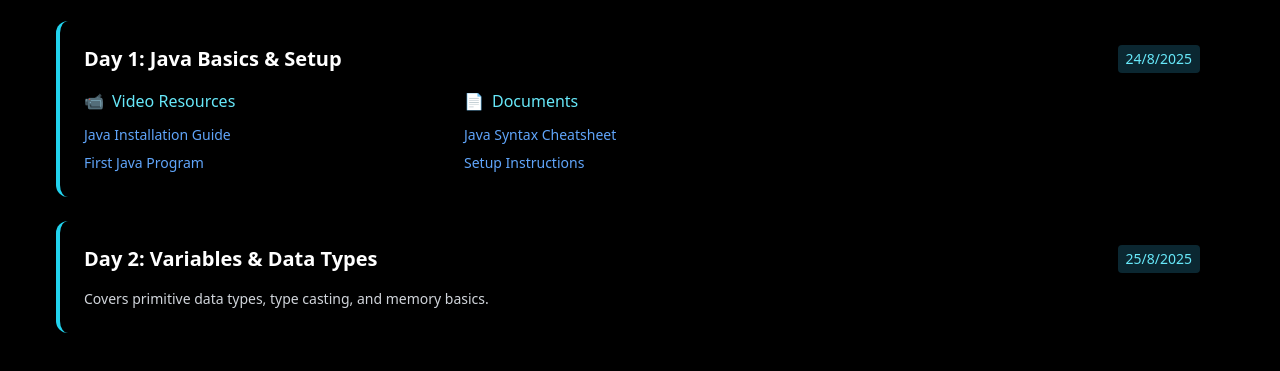
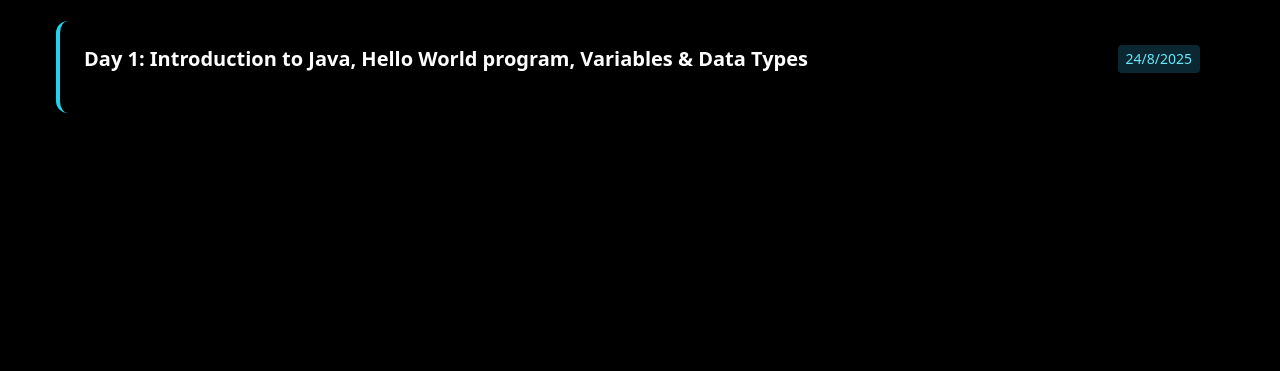
Before and after one commit to Dhruvsaa-t/java-learning-, a plain HTML site: page index.html in a window 1280 px wide. Shown: the part 261-632 px from the top of the page. Drawn offline with nearby package versions, Linux system fonts and the light colour scheme.

Commit message:
Update index.html

```diff
--- a/index.html
+++ b/index.html
@@ -78,16 +78,18 @@
                 </div>
 
                 <div id="daily-topics" class="space-y-4 sm:space-y-6">
+
+
+
                     <!-- Example Day Card -->
                     <div class="glass-card p-4 sm:p-6 rounded-xl border-l-4 border-cyan-400 card-hover topic-card">
                         <div class="flex flex-col sm:flex-row justify-between items-start mb-4">
-                            <h3 class="text-lg sm:text-xl font-semibold text-white mb-2 sm:mb-0">Day 1: Java Basics &
-                                Setup</h3>
+                            <h3 class="text-lg sm:text-xl font-semibold text-white mb-2 sm:mb-0">Day 1: Introduction to Java, Hello World program, Variables & Data Types</h3>
                             <span
                                 class="text-sm text-cyan-300 bg-cyan-900 bg-opacity-50 px-2 py-1 rounded">24/8/2025</span>
                         </div>
                         <div class="grid grid-cols-1 md:grid-cols-3 gap-4 sm:gap-6">
-                            <div>
+                            <!-- <div>
                                 <h4 class="font-medium text-cyan-300 mb-3 flex items-center">
                                     <span class="mr-2">📹</span>Video Resources
                                 </h4>
@@ -99,8 +101,8 @@
                                             class="text-blue-400 hover:text-blue-300 hover:underline transition-colors">First
                                             Java Program</a></li>
                                 </ul>
-                            </div>
-                            <div>
+                            </div> -->
+                            <!-- <div>
                                 <h4 class="font-medium text-cyan-300 mb-3 flex items-center">
                                     <span class="mr-2">📄</span>Documents
                                 </h4>
@@ -112,20 +114,8 @@
                                             class="text-blue-400 hover:text-blue-300 hover:underline transition-colors">Setup
                                             Instructions</a></li>
                                 </ul>
-                            </div>
+                            </div> -->
                         </div>
-                    </div>
-
-                    <!-- Example Day 2 -->
-                    <div class="glass-card p-4 sm:p-6 rounded-xl border-l-4 border-cyan-400 card-hover topic-card">
-                        <div class="flex flex-col sm:flex-row justify-between items-start mb-4">
-                            <h3 class="text-lg sm:text-xl font-semibold text-white mb-2 sm:mb-0">Day 2: Variables & Data
-                                Types</h3>
-                            <span
-                                class="text-sm text-cyan-300 bg-cyan-900 bg-opacity-50 px-2 py-1 rounded">25/8/2025</span>
-                        </div>
-                        <p class="text-gray-300 text-sm">Covers primitive data types, type casting, and memory basics.
-                        </p>
                     </div>
 
                 </div>
@@ -133,6 +123,7 @@
         </section>
     </main>
     <script src="script.js"></script>
+    <script src="search.js"></script>
 </body>
 
 </html>
```
